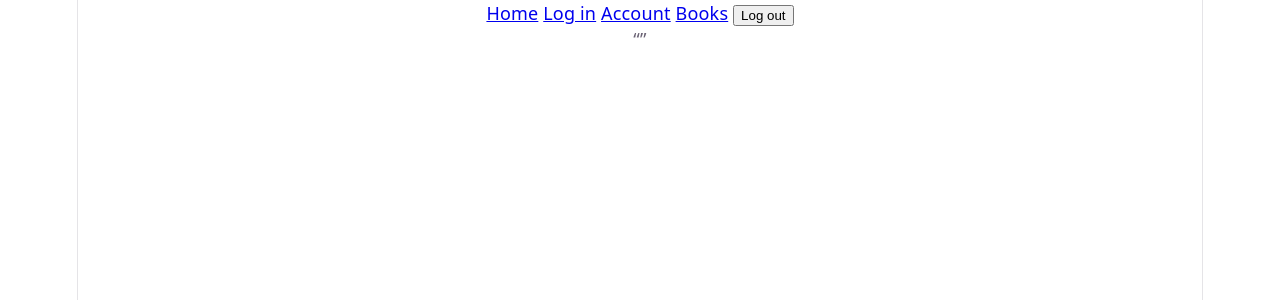
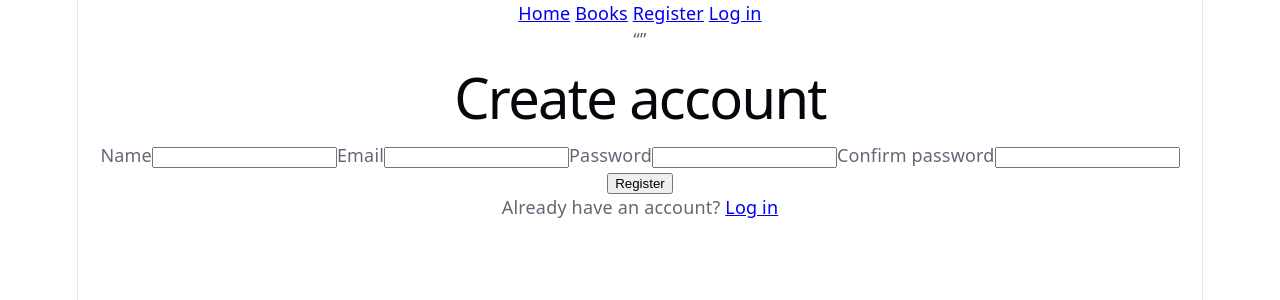
Before and after one commit to fsoetaert-dc/Book-Tracker, a React (Vite) app in the folder Frontend/: page /register in a window 1280 px wide. Shown: the top 300 px of the page. Built offline with nearby package versions, Linux system fonts and the light colour scheme; no server answers.

Commit message:
add frontend member registration

```diff
--- a/Frontend/src/App.tsx
+++ b/Frontend/src/App.tsx
@@ -1,12 +1,14 @@
-import { Link, Route, Routes } from "react-router-dom";
+import { Route, Routes } from "react-router-dom";
 import { AccountPage } from "./Auth/AccountPage";
 import { LoginPage } from "./Auth/LoginPage";
-import { LogoutButton } from "./Auth/LogoutButton";
 import { BookListPage } from "./Books/BookListpage";
 import { BookDetailsPage } from "./Books/BookDetailsPage";
 import { RequireAdministrator } from "./Auth/RequireAdministrator";
 import { CreateBookPage } from "./Books/CreateBookPage";
 import { EditBookPage } from "./Books/EditBookPage";
+import { RegisterPage } from "./Members/RegisterPage";
+import { Navigation } from "./Navigation";
+
 
 function HomePage() {
   return <h1>Book Tracker</h1>;
@@ -15,11 +17,7 @@
 export default function App() {
   return (
     <>
-      <nav>
-        <Link to="/">Home</Link> <Link to="/login">Log in</Link>{" "}
-        <Link to="/account">Account</Link> <Link to="/books">Books</Link>{" "}
-        <LogoutButton />
-      </nav>
+      <Navigation />
       <q></q>
       <Routes>
         <Route path="/" element={<HomePage />} />
@@ -31,6 +29,7 @@
           <Route path="/books/:bookId/edit" element={<EditBookPage />} />
         </Route>
         <Route path="/books/:bookId" element={<BookDetailsPage />} />
+        <Route path="/register" element={<RegisterPage />} />
       </Routes>
     </>
   );
--- a/Frontend/src/Auth/LoginPage.tsx
+++ b/Frontend/src/Auth/LoginPage.tsx
@@ -1,12 +1,14 @@
 import { useState, type FormEvent } from "react";
 import { useMutation, useQueryClient } from "@tanstack/react-query";
-import { useNavigate } from "react-router-dom";
+import { useLocation, useNavigate } from "react-router-dom";
 import { ApiError } from "../api";
 import { login } from "./authApi";
 import { setAccessToken } from "./tokenStorage";
 
 export function LoginPage() {
-  const [email, setEmail] = useState("");
+  const location = useLocation();
+  const locationState = location.state as LoginLocationState | null;
+  const [email, setEmail] = useState(locationState?.email ?? "");
   const [password, setPassword] = useState("");
   const navigate = useNavigate();
   const queryClient = useQueryClient();
@@ -20,18 +22,26 @@
     },
   });
 
+  type LoginLocationState = {
+    registered?: boolean;
+    email?: string;
+  };
+
   function handleSubmit(event: FormEvent<HTMLFormElement>) {
     event.preventDefault();
     loginMutation.mutate({ email, password });
   }
 
   const invalidCredentials =
-    loginMutation.error instanceof ApiError && loginMutation.error.status === 401;
+    loginMutation.error instanceof ApiError &&
+    loginMutation.error.status === 401;
 
   return (
     <main>
       <h1>Log in</h1>
-
+      {locationState?.registered && (
+        <p>Your account was created. You can now log in.</p>
+      )}
       <form onSubmit={handleSubmit}>
         <label>
           Email
--- a/Frontend/src/Auth/UseCurrentMember.ts
+++ b/Frontend/src/Auth/UseCurrentMember.ts
@@ -2,13 +2,15 @@
 import { useQuery } from "@tanstack/react-query";
 import { ApiError } from "../api";
 import { getCurrentMember } from "./authApi";
-import { getAccessToken, removeAccessToken } from "./tokenStorage";
+import { removeAccessToken, useAccessToken } from "./tokenStorage";
 
 export function useCurrentMember() {
+const accessToken = useAccessToken();
+
   const query = useQuery({
     queryKey: ["current-member"],
     queryFn: getCurrentMember,
-    enabled: getAccessToken() !== null,
+    enabled: accessToken !== null,
     retry: false,
   });
 
--- a/Frontend/src/Auth/tokenStorage.ts
+++ b/Frontend/src/Auth/tokenStorage.ts
@@ -1,13 +1,40 @@
+import { useSyncExternalStore } from "react";
+
 const tokenKey = "book-tracker-access-token";
+const listeners = new Set<() => void>();
+
+function notifyListeners() {
+  listeners.forEach((listener) => listener());
+}
+
+function subscribe(listener: () => void) {
+  listeners.add(listener);
+
+  function handleStorage(event: StorageEvent) {
+    if (event.key === tokenKey) listener();
+  }
+
+  window.addEventListener("storage", handleStorage);
+  return () => {
+    listeners.delete(listener);
+    window.removeEventListener("storage", handleStorage);
+  };
+}
 
 export function getAccessToken() {
   return localStorage.getItem(tokenKey);
 }
 
+export function useAccessToken() {
+  return useSyncExternalStore(subscribe, getAccessToken, () => null);
+}
+
 export function setAccessToken(token: string) {
   localStorage.setItem(tokenKey, token);
+  notifyListeners();
 }
 
 export function removeAccessToken() {
   localStorage.removeItem(tokenKey);
+  notifyListeners();
 }
--- /dev/null
+++ b/Frontend/src/Members/MembersApi.ts
@@ -0,0 +1,12 @@
+import { apiRequest } from "../api";
+import type {
+  RegisterMemberRequest,
+  RegisterMemberResponse,
+} from "./Types";
+
+export function registerMember(request: RegisterMemberRequest) {
+  return apiRequest<RegisterMemberResponse>("/members", {
+    method: "POST",
+    body: JSON.stringify(request),
+  });
+}
--- /dev/null
+++ b/Frontend/src/Members/RegisterPage.tsx
@@ -0,0 +1,123 @@
+import { useState, type FormEvent } from "react";
+import { useMutation } from "@tanstack/react-query";
+import { Link, useNavigate } from "react-router-dom";
+import { ApiError } from "../api";
+import { registerMember } from "./MembersApi";
+
+export function RegisterPage() {
+  const [formError, setFormError] = useState<string | null>(null);
+  const navigate = useNavigate();
+
+  const registerMutation = useMutation({
+    mutationFn: registerMember,
+    onSuccess: (member) => {
+      navigate("/login", {
+        state: {
+          registered: true,
+          email: member.email,
+        },
+      });
+    },
+  });
+
+  function handleSubmit(event: FormEvent<HTMLFormElement>) {
+    event.preventDefault();
+    setFormError(null);
+
+    const formData = new FormData(event.currentTarget);
+    const name = formData.get("name")?.toString().trim() ?? "";
+    const email = formData.get("email")?.toString().trim() ?? "";
+    const password = formData.get("password")?.toString() ?? "";
+    const confirmPassword = formData.get("confirmPassword")?.toString() ?? "";
+
+    if (!name || !email || !password) {
+      setFormError("Name, email and password are required.");
+      return;
+    }
+
+    if (password.length < 8) {
+      setFormError("Password must contain at least 8 characters.");
+      return;
+    }
+
+    if (password !== confirmPassword) {
+      setFormError("Passwords do not match.");
+      return;
+    }
+
+    registerMutation.mutate({ name, email, password });
+  }
+
+  const badRequest =
+    registerMutation.error instanceof ApiError &&
+    registerMutation.error.status === 400;
+
+  const duplicateEmail =
+    registerMutation.error instanceof ApiError &&
+    registerMutation.error.status === 409;
+
+  return (
+    <main>
+      <h1>Create account</h1>
+
+      <form onSubmit={handleSubmit}>
+        <label>
+          Name
+          <input
+          name="name"
+          autoComplete="name"
+          maxLength={100}
+          required />
+        </label>
+
+        <label>
+          Email
+          <input
+            name="email"
+            type="email"
+            autoComplete="email"
+            maxLength={200}
+            required
+          />
+        </label>
+
+        <label>
+          Password
+          <input
+            name="password"
+            type="password"
+            autoComplete="new-password"
+            minLength={8}
+            required
+          />
+        </label>
+
+        <label>
+          Confirm password
+          <input
+            name="confirmPassword"
+            type="password"
+            autoComplete="new-password"
+            minLength={8}
+            required
+          />
+        </label>
+
+        <button type="submit" disabled={registerMutation.isPending}>
+          {registerMutation.isPending ? "Creating account..." : "Register"}
+        </button>
+      </form>
+
+      {formError && <p>{formError}</p>}
+      {badRequest && <p>The API rejected the registration data.</p>}
+      {duplicateEmail && <p>An account with this email already exists.</p>}
+      {registerMutation.isError && !badRequest && !duplicateEmail && (
+        <p>Could not create the account. Is the API running?</p>
+      )}
+
+      <p>
+        Already have an account? <Link to="/login">Log in</Link>
+      </p>
+    </main>
+  );
+}
--- /dev/null
+++ b/Frontend/src/Members/Types.ts
@@ -0,0 +1,11 @@
+export type RegisterMemberRequest = {
+  name: string;
+  email: string;
+  password: string;
+};
+
+export type RegisterMemberResponse = {
+  id: number;
+  name: string;
+  email: string;
+};
--- /dev/null
+++ b/Frontend/src/Navigation.tsx
@@ -0,0 +1,36 @@
+import { Link } from "react-router-dom";
+import { LogoutButton } from "./Auth/LogoutButton";
+import { useAccessToken } from "./Auth/tokenStorage";
+import { useCurrentMember } from "./Auth/UseCurrentMember";
+
+export function Navigation() {
+  const currentMemberQuery = useCurrentMember();
+  const hasToken = useAccessToken() !== null;
+
+  return (
+    <nav>
+      <Link to="/">Home</Link>{" "}
+      <Link to="/books">Books</Link>{" "}
+
+      {!hasToken && (
+        <>
+          <Link to="/register">Register</Link>{" "}
+          <Link to="/login">Log in</Link>
+        </>
+      )}
+
+      {hasToken && currentMemberQuery.isPending && (
+        <span>Checking account...</span>
+      )}
+
+      {hasToken && currentMemberQuery.isSuccess && (
+        <>
+          <Link to="/account">Account</Link>{" "}
+          <LogoutButton />
+        </>
+      )}
+
+      {hasToken && currentMemberQuery.isError && <LogoutButton />}
+    </nav>
+  );
+}
```
